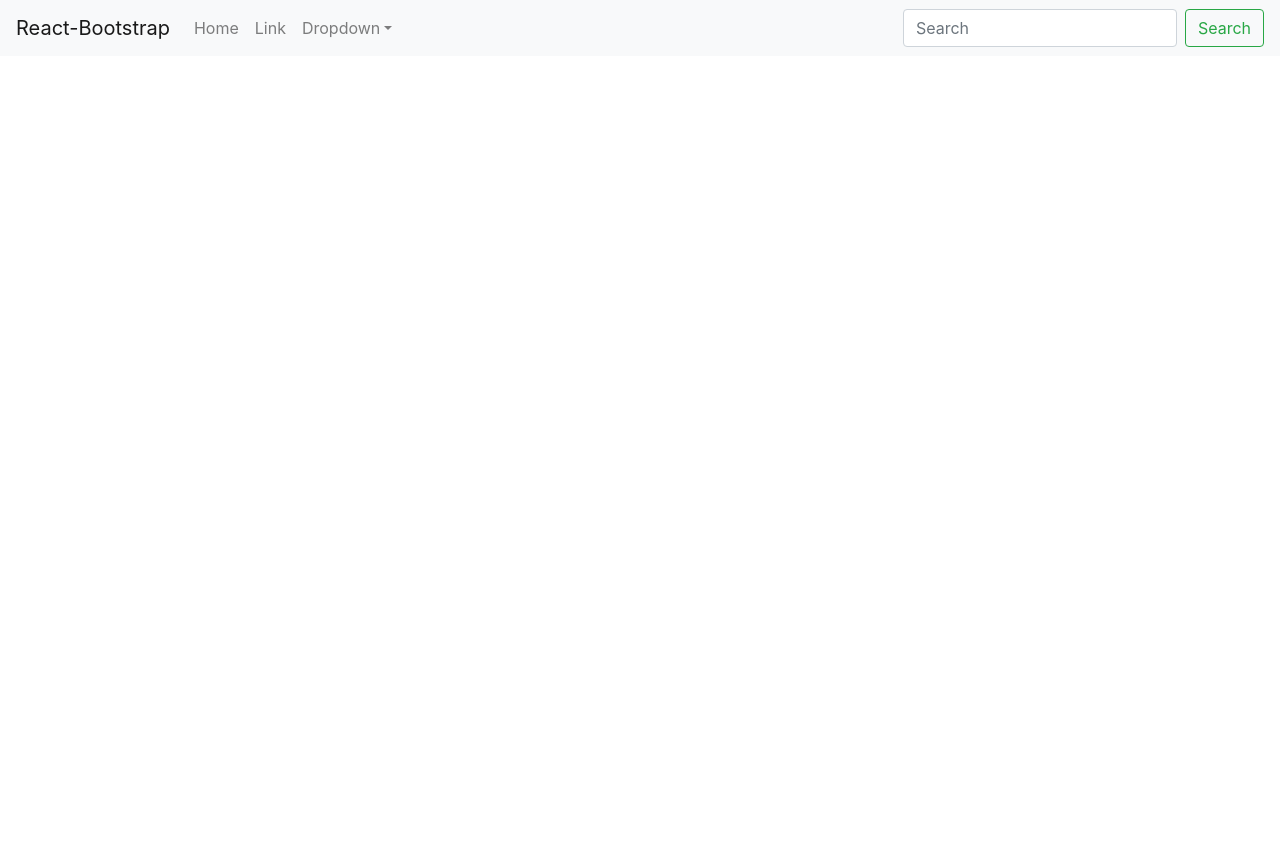
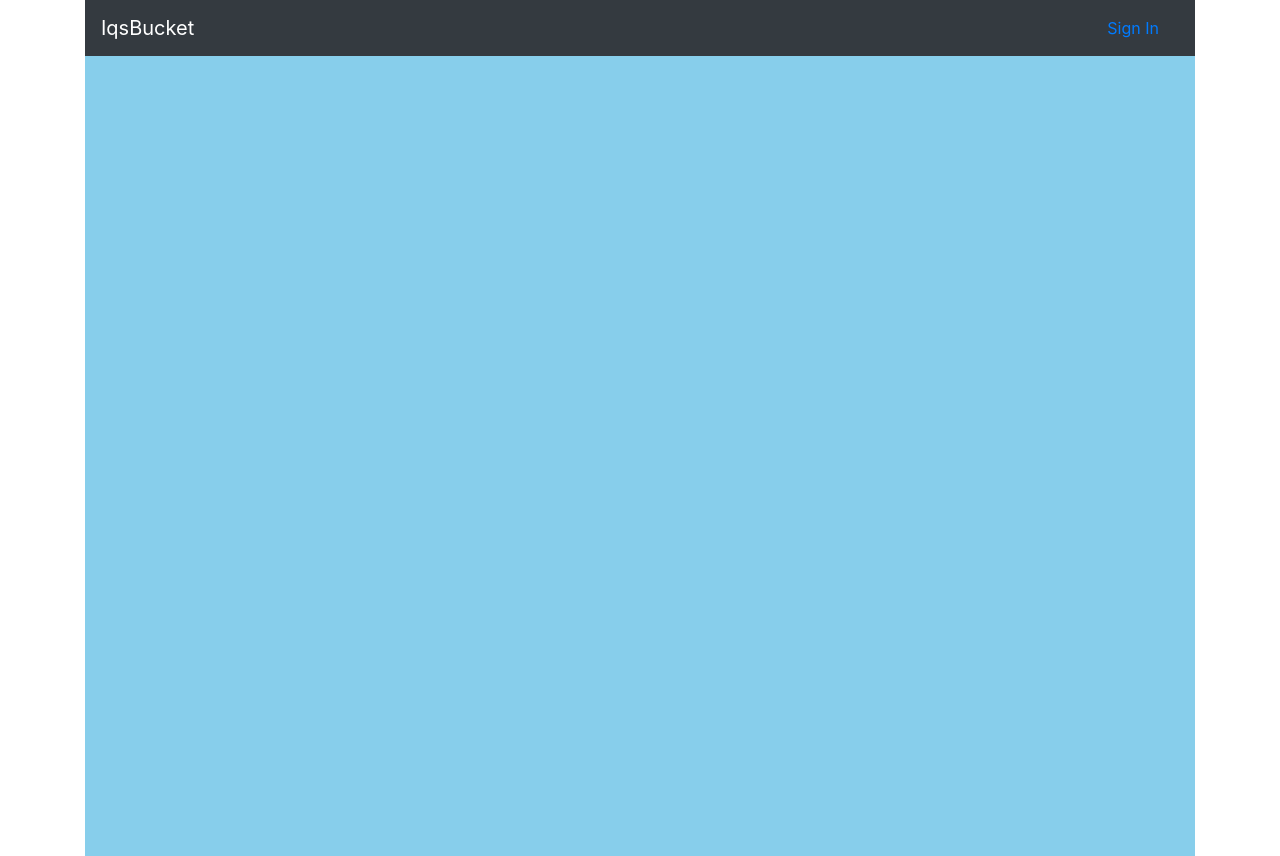
Before and after one commit to zaferozzcan/interview-ko-tool, a React (Create React App) app: page / in a window 1280 px wide. Before the commit the page ends 800 px from the top, so only its background shows below. Built offline with nearby package versions, Linux system fonts and the light colour scheme.

Commit message:
add landing and banner component

```diff
--- a/src/App.js
+++ b/src/App.js
@@ -1,11 +1,23 @@
 import React, { Component } from "react";
+import { Route } from "react-router-dom";
+import Landing from "./Components/Landing/Landing";
 import Navbar from "./Components/Navbar/Header";
 
 export default class App extends Component {
+  constructor(props) {
+    super(props);
+    this.state = {
+      user_id: "",
+    };
+  }
+
   render() {
     return (
-      <div>
-        <Navbar />
+      <div className="container">
+        <Route exact path="/" component={(Landing, Navbar)}>
+          <Navbar user_id={this.state.user_id} />
+          <Landing />
+        </Route>
       </div>
     );
   }
--- /dev/null
+++ b/src/Components/Landing/Landing.jsx
@@ -0,0 +1,5 @@
+import React from "react";
+
+export default function Landing() {
+  return <div className="landing"></div>;
+}
--- a/src/Components/Navbar/Header.jsx
+++ b/src/Components/Navbar/Header.jsx
@@ -1,47 +1,31 @@
+import { Link } from "react-router-dom";
+
 import React, { Component } from "react";
 import Navbar from "react-bootstrap/Navbar";
 import Nav from "react-bootstrap/Nav";
-import NavDropdown from "react-bootstrap/NavDropdown";
-import Form from "react-bootstrap/Form";
-import FormControl from "react-bootstrap/FormControl";
-import Button from "react-bootstrap/Button";
+
+// import NavDropdown from "react-bootstrap/NavDropdown";
+// import Form from "react-bootstrap/Form";
+// import FormControl from "react-bootstrap/FormControl";
+// import Button from "react-bootstrap/Button";
 
 export default class Header extends Component {
   render() {
     return (
-      <div>
-        <Navbar bg="light" expand="lg">
-          <Navbar.Brand href="#home">React-Bootstrap</Navbar.Brand>
-          <Navbar.Toggle aria-controls="basic-navbar-nav" />
-          <Navbar.Collapse id="basic-navbar-nav">
-            <Nav className="mr-auto">
+      <Navbar bg="dark" variant="dark" className="navbar-container">
+        <Navbar.Brand href="#home">IqsBucket </Navbar.Brand>
+        <Nav className="mr-auto">
+          {this.props.user_id ? (
+            <>
               <Nav.Link href="#home">Home</Nav.Link>
-              <Nav.Link href="#link">Link</Nav.Link>
-              <NavDropdown title="Dropdown" id="basic-nav-dropdown">
-                <NavDropdown.Item href="#action/3.1">Action</NavDropdown.Item>
-                <NavDropdown.Item href="#action/3.2">
-                  Another action
-                </NavDropdown.Item>
-                <NavDropdown.Item href="#action/3.3">
-                  Something
-                </NavDropdown.Item>
-                <NavDropdown.Divider />
-                <NavDropdown.Item href="#action/3.4">
-                  Separated link
-                </NavDropdown.Item>
-              </NavDropdown>
-            </Nav>
-            <Form inline>
-              <FormControl
-                type="text"
-                placeholder="Search"
-                className="mr-sm-2"
-              />
-              <Button variant="outline-success">Search</Button>
-            </Form>
-          </Navbar.Collapse>
-        </Navbar>
-      </div>
+              <Nav.Link href="#features">Quiz</Nav.Link>
+            </>
+          ) : null}
+        </Nav>
+        <Nav.Link href="/sign-in" className="mr-sm-1">
+          Sign In
+        </Nav.Link>
+      </Navbar>
     );
   }
 }
--- a/src/index.css
+++ b/src/index.css
@@ -0,0 +1,15 @@
+body {
+  font-family: "Courier New", Courier, monospace;
+}
+
+.landing {
+  width: 100%;
+  height: 100vh;
+  background-color: skyblue;
+}
+
+/* banner */
+.banner-container {
+  width: 100%;
+  height: 40%;
+}
--- a/src/index.js
+++ b/src/index.js
@@ -2,11 +2,14 @@ import React from "react";
 import ReactDOM from "react-dom";
 import "./index.css";
 import App from "./App";
+import { BrowserRouter as Router } from "react-router-dom";
 import "bootstrap/dist/css/bootstrap.min.css";
 
 ReactDOM.render(
   <React.StrictMode>
-    <App />
+    <Router>
+      <App />
+    </Router>
   </React.StrictMode>,
   document.getElementById("root")
 );
```
Also changed, not shown: src/Components/Banner/Banner.jsx (added, +11 -0 lines), src/images/wood.jpg (added).
